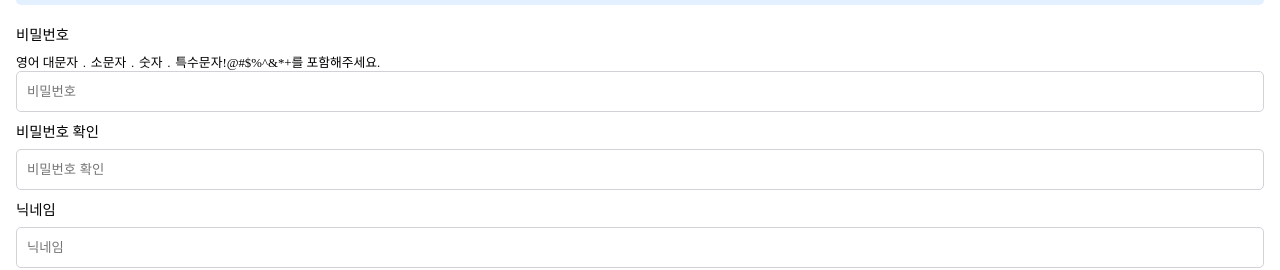
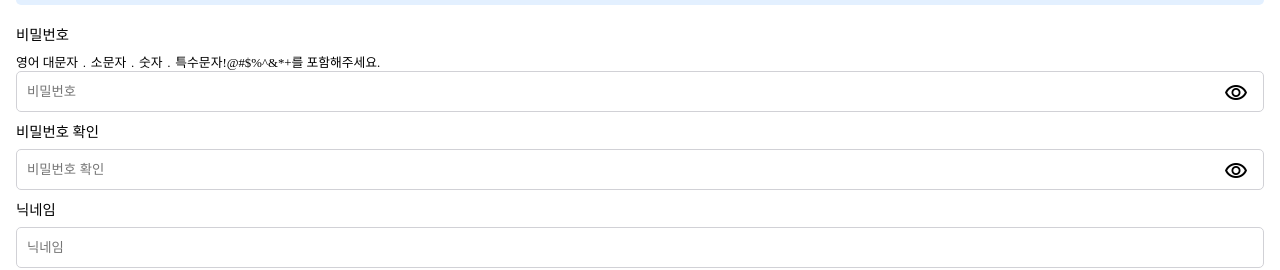
Before and after one commit to jong6598/anabada-frontEnd, a React (Create React App) app: page /signup in a window 1280 px wide. Shown: the part 280-550 px from the top of the page. Built offline with nearby package versions, Linux system fonts and the light colour scheme; a small style sheet from the web is missing.

Commit message:
패스워드 확인 버튼 추가

```diff
--- a/public/index.html
+++ b/public/index.html
@@ -4,6 +4,10 @@
     <meta charset="utf-8" />
     <link rel="icon" href="%PUBLIC_URL%/favicon.ico" />
     <meta name="viewport" content="width=device-width, initial-scale=1" />
+    <link
+      rel="stylesheet"
+      href="https://fonts.googleapis.com/css2?family=Material+Symbols+Outlined:opsz,wght,FILL,GRAD@48,400,0,0"
+    />
     <meta name="theme-color" content="#000000" />
     <meta
       name="description"
--- a/src/pages/SignUp.jsx
+++ b/src/pages/SignUp.jsx
@@ -6,6 +6,15 @@ import { userAuth } from "../shared/api";
 import { FormWrapper, FormDiv, FormInput, FormBtn } from "./Login";
 
 const SignUp = () => {
+  //password type 변경용 state
+  const [passwordType, setPasswordType] = useState({
+    type: "password",
+    visible: true,
+  });
+  const [passwordConfirmType, setPasswordConfirmType] = useState({
+    type: "password",
+    visible: true,
+  });
   const {
     register,
     handleSubmit,
@@ -34,6 +43,24 @@ const SignUp = () => {
       return alertHandler("중복확인을 해주세요.");
     }
     return alertHandler("유효하지 않은 형식입니다. 다시 확인해주세요.");
+  };
+  // password
+  const handlePasswordType = (e) => {
+    setPasswordType((prev) => {
+      if (prev.visible) {
+        return { type: "text", visible: false };
+      }
+      return { type: "password", visible: true };
+    });
+  };
+  // password confirm
+  const handlePasswordConfirmType = (e) => {
+    setPasswordConfirmType((prev) => {
+      if (prev.visible) {
+        return { type: "text", visible: false };
+      }
+      return { type: "password", visible: true };
+    });
   };
 
   useEffect(() => {
@@ -134,9 +161,10 @@ const SignUp = () => {
                 영어 대문자﹒소문자﹒숫자﹒특수문자!@#$%^&*+를 포함해주세요.
               </span>
             )}
+            <PasswordBox>
               <FormInput
                 errors={errors}
-              type="password"
+                type={passwordType.type}
                 placeholder="비밀번호"
                 {...register("password", {
                   required: "비밀번호를 입력해주세요!",
@@ -152,6 +180,16 @@ const SignUp = () => {
                   },
                 })}
               ></FormInput>
+              <PasswordEye onClick={handlePasswordType}>
+                {passwordType.visible ? (
+                  <span className="material-symbols-outlined">visibility</span>
+                ) : (
+                  <span className="material-symbols-outlined">
+                    visibility_off
+                  </span>
+                )}
+              </PasswordEye>
+            </PasswordBox>
 
             <InputName>
               <span>비밀번호 확인</span>
@@ -162,9 +200,10 @@ const SignUp = () => {
             {errors.confirmPassword?.type === "validate" && (
               <ErrorSpan>{errors.confirmPassword.message}</ErrorSpan>
             )}
+            <PasswordBox>
               <FormInput
                 errors={errors}
-              type="password"
+                type={passwordConfirmType.type}
                 placeholder="비밀번호 확인"
                 {...register("confirmPassword", {
                   required: "비밀번호 확인을 입력해주세요!",
@@ -174,7 +213,16 @@ const SignUp = () => {
                   },
                 })}
               ></FormInput>
-
+              <PasswordEye onClick={handlePasswordConfirmType}>
+                {passwordConfirmType.visible ? (
+                  <span className="material-symbols-outlined">visibility</span>
+                ) : (
+                  <span className="material-symbols-outlined">
+                    visibility_off
+                  </span>
+                )}
+              </PasswordEye>
+            </PasswordBox>
             <InputName>
               <span>닉네임</span>
             </InputName>
@@ -242,3 +290,17 @@ const ErrorSpan = styled.span`
   color: #ff3b30;
   margin-bottom: 0.5rem;
 `;
+
+const PasswordBox = styled.div`
+  position: relative;
+  input {
+    width: 100%;
+  }
+`;
+
+const PasswordEye = styled.div`
+  position: absolute;
+  right: 1rem;
+  top: 20%;
+  cursor: pointer;
+`;
```
Also changed, not shown: 1 other file (tests, documents, lock files or other folders). Lines whose indentation alone changed are shown as unchanged.
